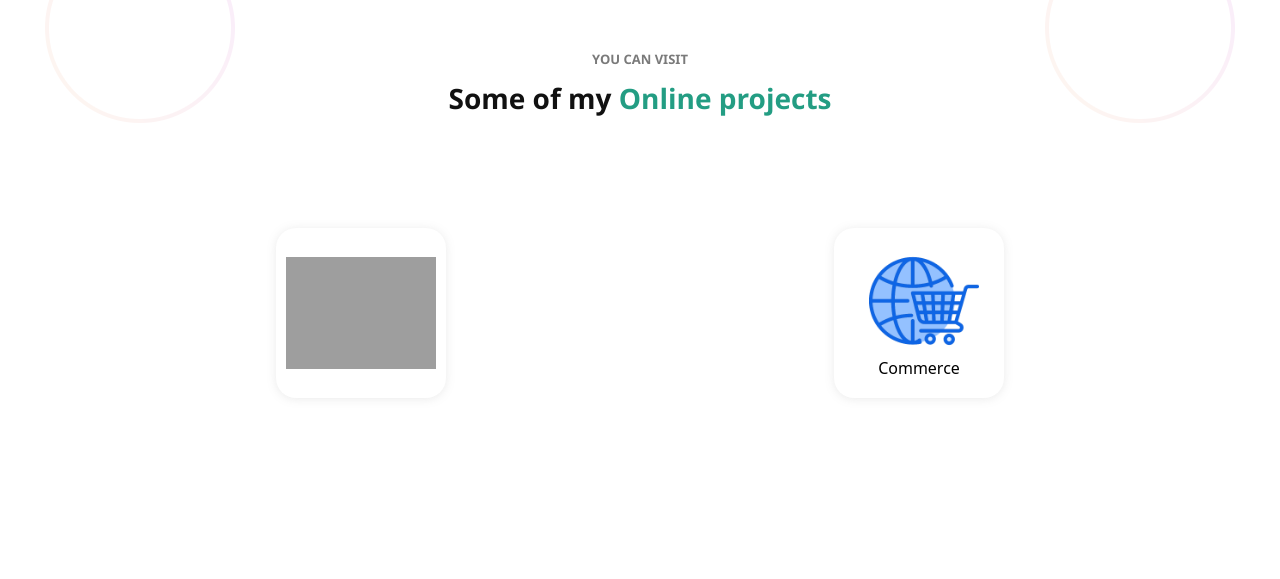
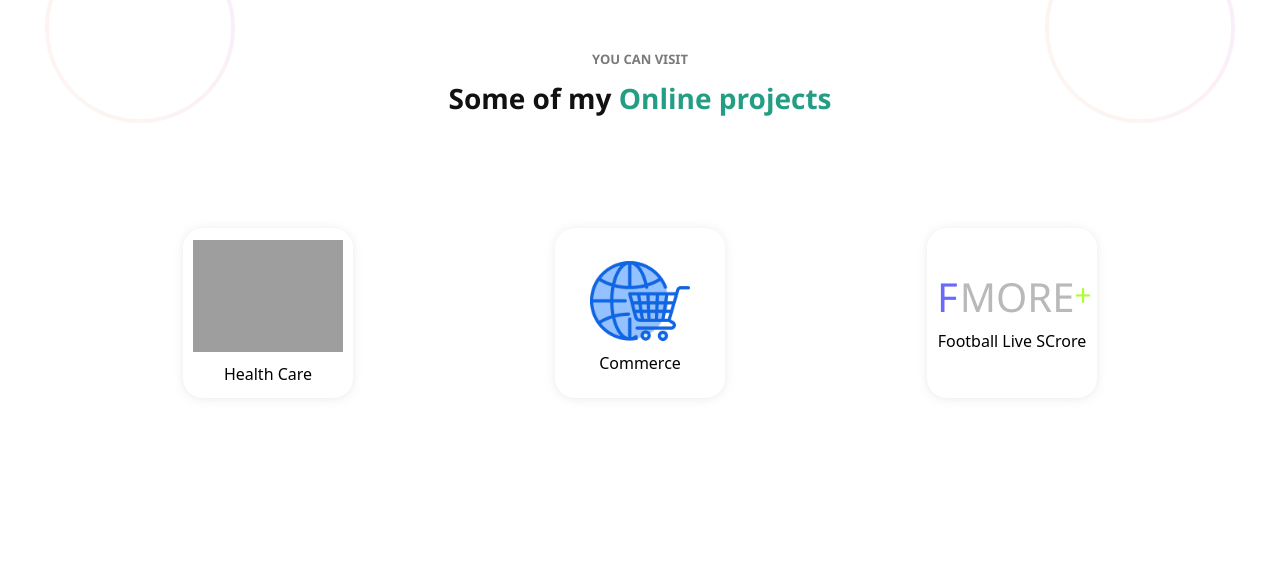
Before and after one commit to Taha-Alsaity/myportfolio, a Django app: page / in a window 1280 px wide. Shown: the part 2192-2771 px from the top of the page. Run offline with Django 5.2, Linux system fonts and the light colour scheme; data comes from the database, SQL or seed files in the repository; both versions use the stored data as it was after the commit; some web fonts are replaced; grey boxes are pictures that could not be loaded.

Commit message:
profile links added

```diff
--- a/portoapp/templates/porttem/index.html
+++ b/portoapp/templates/porttem/index.html
@@ -260,20 +260,26 @@ https://templatemo.com/tm-573-eduwell
         <a href="https://h2o-production.up.railway.app/">
         <div class="proj" style="" >
 
-        <img src="{% static 'assets/images/h1.png' %}" style=" max-width: 160px; min-width: 110px;" alt="">
-
+        <img src="{% static 'assets/images/h1.png' %}" style="margin-bottom: 10px; max-width: 160px; min-width: 110px;" alt="">
+        <label style="font-weight: 500; color: black;" for="">Health Care</label>
         </div></a>
 
 
         <a href="https://commerce101.up.railway.app/">
           <div class="proj" style="" >
 
-          <img src="{% static 'assets/images/comm.png' %}" style=" margin-left: 25px; max-width: 110px; min-width: 110px;" alt="">
+          <img src="{% static 'assets/images/comm.png' %}" style=" margin-left: 25px; max-width: 100px; min-width: 100px;" alt="">
           <label style="font-weight: 500; color: black;" for="">Commerce</label>
 
           </div></a>
 
+          <a href="https://football-more.up.railway.app/">
+            <div class="proj" style="" >
 
+
+            <label style="  font-weight: 500; color: black;" for=""><h1 style=" display: inline-flex; color: rgb(186, 185, 185);"><span style=" letter-spacing: 2px; color: rgba(0, 0, 255, 0.589);"> F</span>MORE <sub style= " padding-top: 15px; color: greenyellow;">+</sub></h1></label>
+            <label style="font-weight: 500; color: black;" for="">Football Live SCrore</label>
+            </div></a>
 
 
 
```
Also changed, not shown: db.sqlite3.
